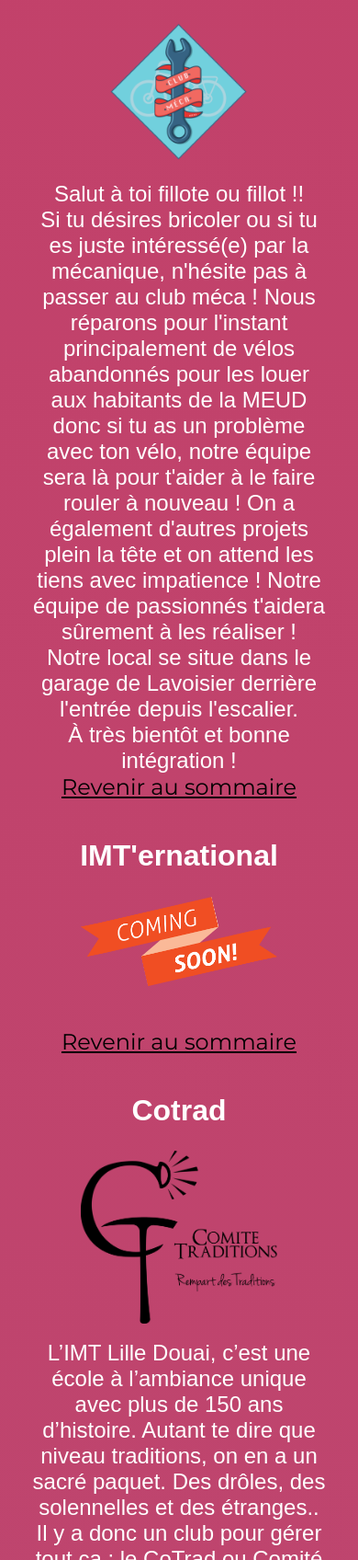
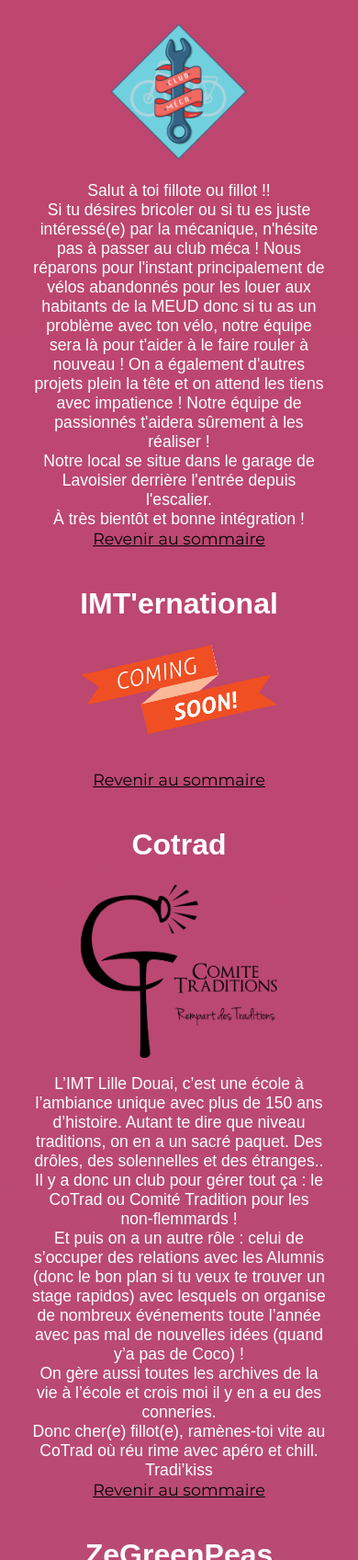
Before and after one commit to AlexisAoun/capa2021, a PHP site: page /html/associations.html in a window 390 px wide. Shown: the part 4804-6500 px from the top of the page at 92% size. Run offline with PHP 8.4, Linux system fonts and the light colour scheme.

Commit message:
adjustments

```diff
--- a/css/associations.css
+++ b/css/associations.css
@@ -230,7 +230,7 @@ ul {
   }
 
   .listClub p{
-    font-size: clamp(1.5vw, 1.5em, 10000em);
+    font-size: clamp(1.5vw, 1.1em, 10000em);
     margin-top: 5%;
     width: 90%;
     margin-left: 5%;
```
